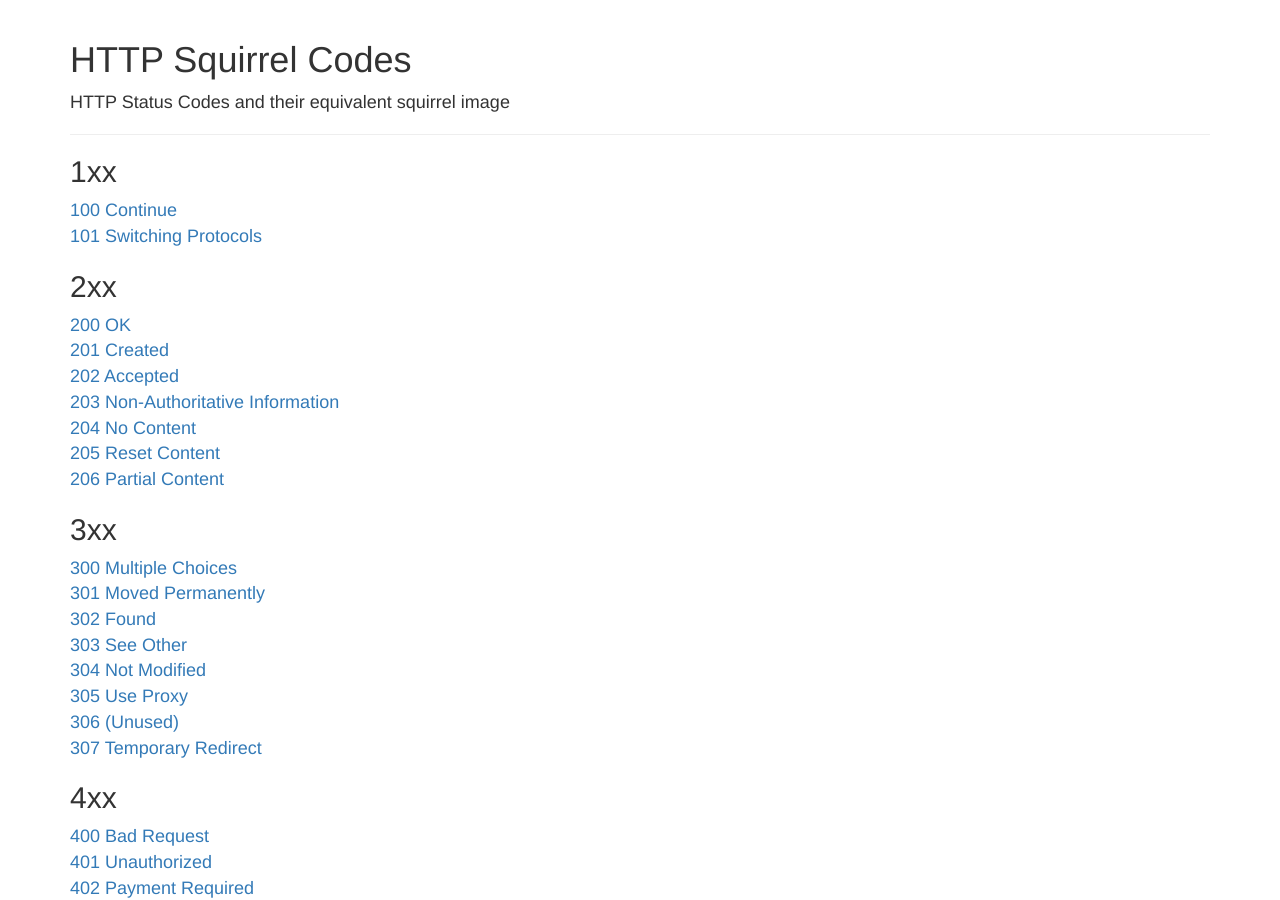
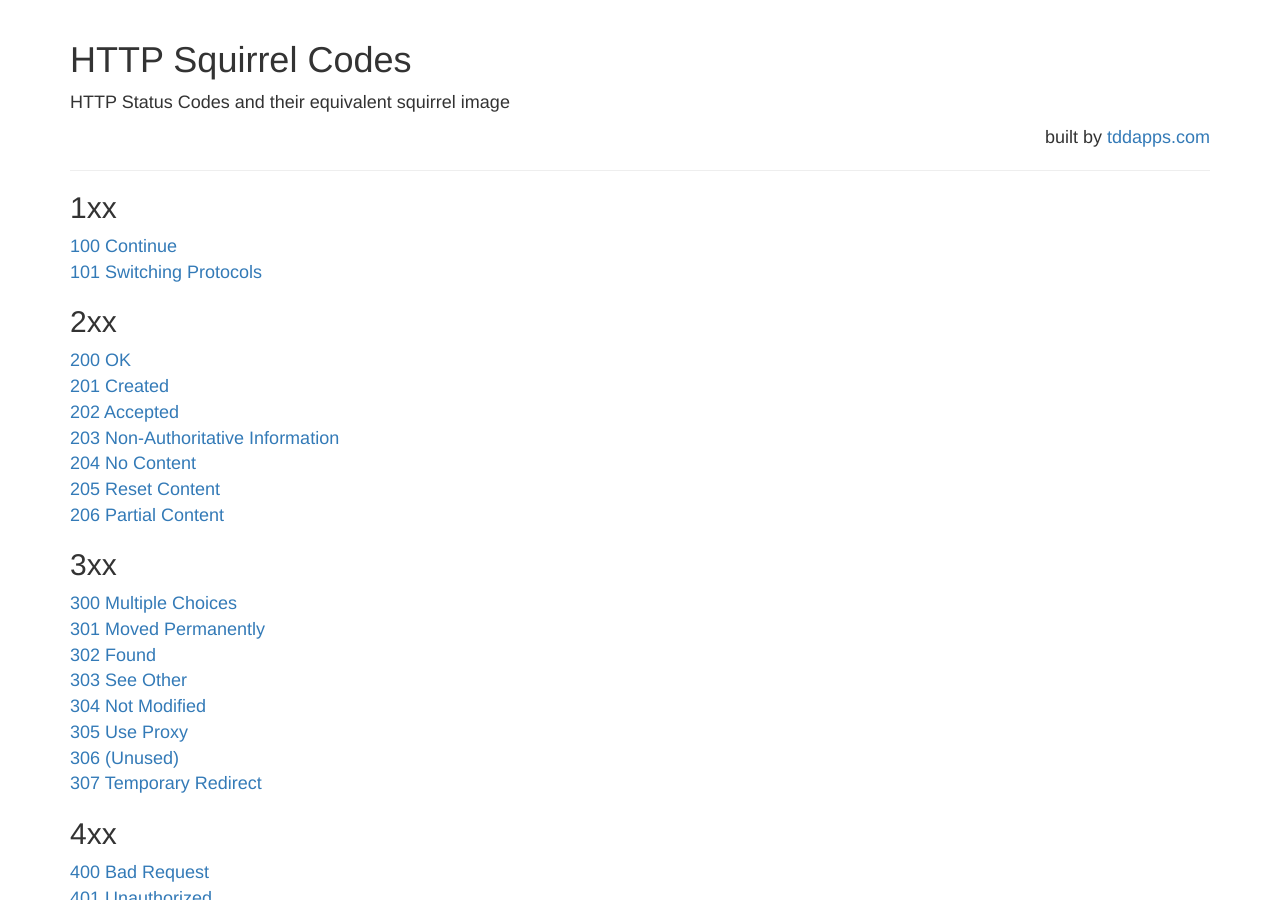
Before and after one commit to camilin87/http-squirrel-codes, a Jekyll site: the page built from index.md, in a window 1280 px wide and 900 px high. Built offline with Jekyll 4.4.1, drawn with Linux system fonts in a browser that asks for light colours.

Commit message:
add a link to my homepage

```diff
--- a/_config.yml
+++ b/_config.yml
@@ -14,13 +14,10 @@
 # You can create any custom variable you would like, and they will be accessible
 # in the templates via {{ site.myvariable }}.
 title: HTTP Squirrel Codes
-email: your-email@domain.com
 description: > # this means to ignore newlines until "baseurl:"
   HTTP Status Codes and their equivalent squirrel image
 baseurl: "" # the subpath of your site, e.g. /blog
 url: "" # the base hostname & protocol for your site, e.g. http://example.com
-twitter_username: camilin87
-github_username:  camilin87
 
 # Build settings
 markdown: kramdown
--- a/_layouts/home.html
+++ b/_layouts/home.html
@@ -29,6 +29,9 @@
         <p>
           {{ site.description }}
         </p>
+        <p class="text-right">
+          built by <a href="https://www.tddapps.com">tddapps.com</a>
+        </p>
       </div>
 
       {% assign var all_groups = "1,2,3,4,5" | split: ',' %}
```
